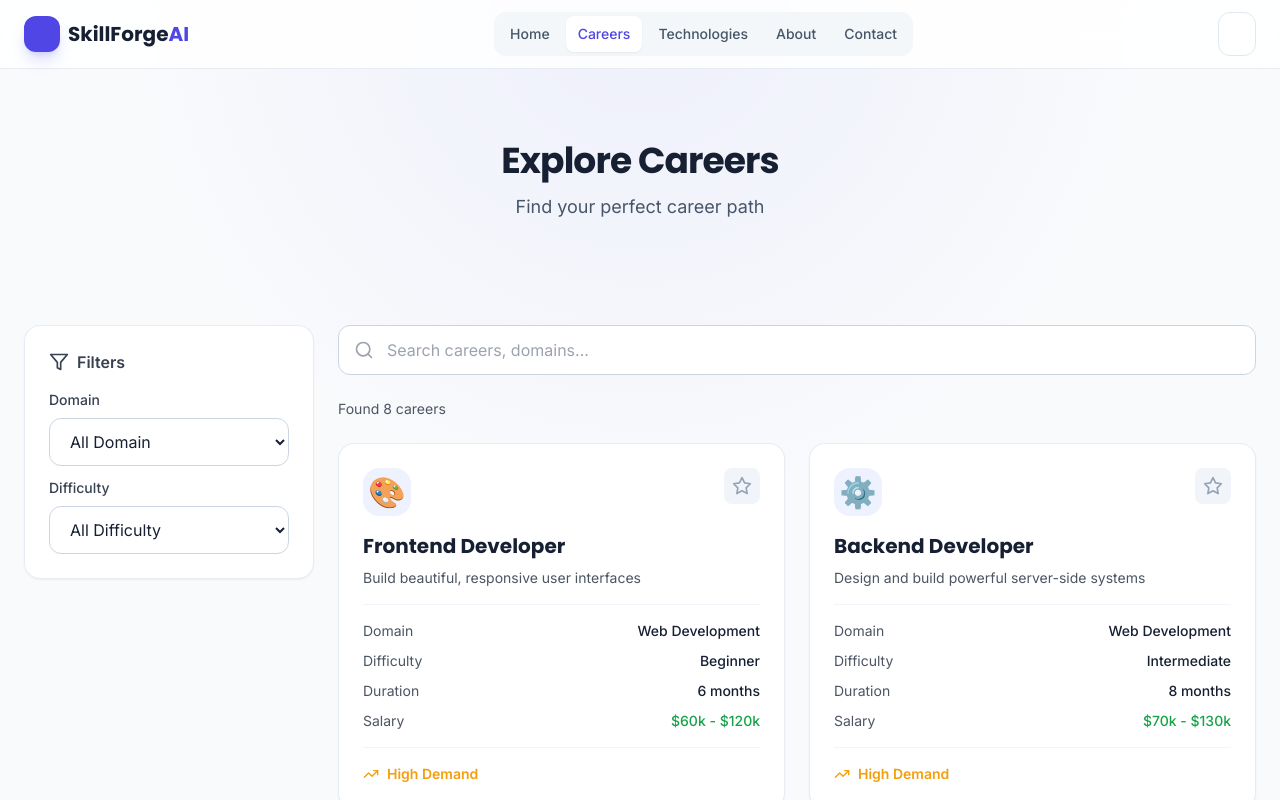
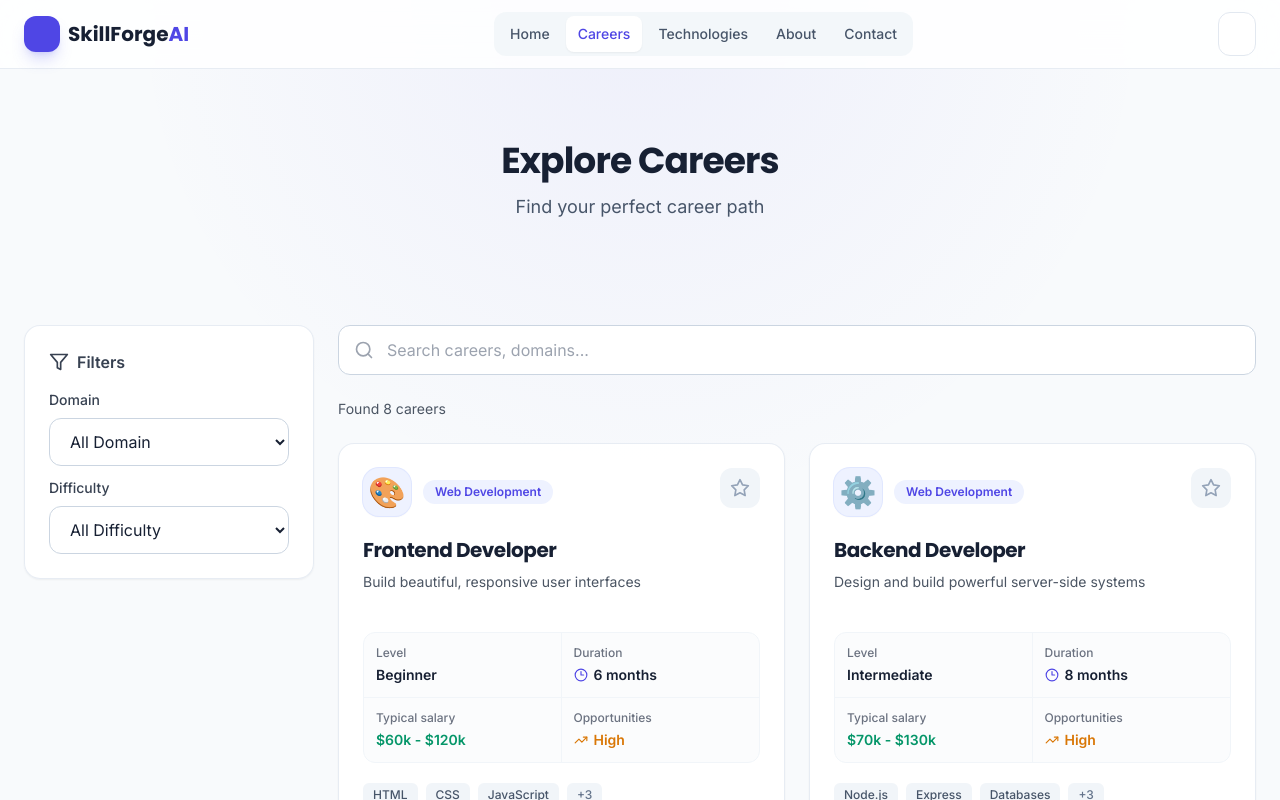
Before and after one commit to yashjagga884-source/SkillForge-AI, a React (Vite) app: page /careers in a window 1280 px wide. Shown: the top 800 px of the page. Built offline with nearby package versions, Linux system fonts and the light colour scheme; some icons are missing.

Commit message:
pushed the files on git

```diff
--- a/src/components/common/CareerCard.jsx
+++ b/src/components/common/CareerCard.jsx
@@ -1,4 +1,4 @@
-import { Star, TrendingUp } from 'lucide-react'
+import { ArrowUpRight, Briefcase, Clock3, Star, TrendingUp } from 'lucide-react'
 import { motion } from 'framer-motion'
 import { useLocalStorage } from '../../hooks/useLocalStorage'
 import toast from 'react-hot-toast'
@@ -20,55 +20,72 @@ export function CareerCard({ career, onClick }) {
 
   return (
     <motion.div
-      whileHover={{ y: -6 }}
+      whileHover={{ y: -7 }}
       transition={{ duration: 0.3 }}
       onClick={onClick}
-      className="card p-6 cursor-pointer group hover:border-indigo-200 hover:shadow-xl hover:shadow-indigo-500/5 dark:hover:border-indigo-400/30"
+      className="card relative flex h-full cursor-pointer flex-col overflow-hidden p-6 group hover:border-indigo-200 hover:shadow-2xl hover:shadow-indigo-500/10 dark:hover:border-indigo-400/50"
     >
-      <div className="flex justify-between items-start mb-4">
-        <div className="flex h-12 w-12 items-center justify-center rounded-2xl bg-indigo-50 text-3xl dark:bg-indigo-400/10">{career.icon}</div>
+      <div className="absolute inset-x-0 top-0 h-1 bg-gradient-to-r from-primary via-indigo-400 to-secondary opacity-0 transition-opacity duration-300 group-hover:opacity-100" />
+
+      <div className="mb-5 flex items-start justify-between">
+        <div className="flex items-center gap-3">
+          <div className="flex h-12 w-12 items-center justify-center rounded-2xl bg-indigo-50 text-3xl shadow-sm ring-1 ring-indigo-100 dark:bg-indigo-400/10 dark:ring-indigo-400/10">{career.icon}</div>
+          <span className="rounded-full bg-indigo-50 px-3 py-1 text-xs font-semibold text-primary dark:bg-indigo-400/10 dark:text-indigo-200">
+            {career.domain}
+          </span>
+        </div>
         <button
           onClick={handleFavorite}
-          className={`p-2 rounded-lg transition-all ${
+          aria-label={isFavorited ? `Remove ${career.name} from favorites` : `Add ${career.name} to favorites`}
+          className={`rounded-xl p-2.5 transition-all ${
             isFavorited
-              ? 'bg-accent text-white'
-              : 'bg-slate-100 dark:bg-dark-border text-slate-400 group-hover:text-accent'
+              ? 'bg-amber-100 text-amber-500 dark:bg-amber-400/15'
+              : 'bg-slate-100 text-slate-400 hover:bg-amber-50 hover:text-amber-500 dark:bg-dark-border dark:hover:bg-amber-400/10'
           }`}
         >
           <Star className="w-5 h-5" fill={isFavorited ? 'currentColor' : 'none'} />
         </button>
       </div>
 
-      <h3 className="text-xl font-bold mb-2 group-hover:text-primary transition-colors">
+      <h3 className="mb-2 text-xl font-bold tracking-tight group-hover:text-primary transition-colors">
         {career.name}
       </h3>
 
-      <p className="text-gray-600 dark:text-gray-400 mb-4 text-sm line-clamp-2">
+      <p className="mb-5 min-h-[40px] text-sm leading-5 text-gray-600 dark:text-gray-400 line-clamp-2">
         {career.description}
       </p>
 
-      <div className="space-y-2.5 border-y border-slate-100 py-4 dark:border-dark-border">
-        <div className="flex items-center justify-between text-sm">
-          <span className="text-gray-600 dark:text-gray-400">Domain</span>
-          <span className="font-medium">{career.domain}</span>
+      <div className="grid grid-cols-2 overflow-hidden rounded-xl border border-slate-100 bg-slate-50/60 text-sm dark:border-dark-border dark:bg-slate-900/20">
+        <div className="border-b border-r border-slate-100 p-3 dark:border-dark-border">
+          <span className="block text-xs font-medium text-gray-500 dark:text-gray-400">Level</span>
+          <span className="mt-1 block font-semibold text-ink dark:text-slate-100">{career.difficulty}</span>
         </div>
-        <div className="flex items-center justify-between text-sm">
-          <span className="text-gray-600 dark:text-gray-400">Difficulty</span>
-          <span className="font-medium">{career.difficulty}</span>
+        <div className="border-b border-slate-100 p-3 dark:border-dark-border">
+          <span className="block text-xs font-medium text-gray-500 dark:text-gray-400">Duration</span>
+          <span className="mt-1 flex items-center gap-1.5 font-semibold text-ink dark:text-slate-100"><Clock3 className="h-3.5 w-3.5 text-primary" />{career.duration}</span>
         </div>
-        <div className="flex items-center justify-between text-sm">
-          <span className="text-gray-600 dark:text-gray-400">Duration</span>
-          <span className="font-medium">{career.duration}</span>
+        <div className="border-r border-slate-100 p-3 dark:border-dark-border">
+          <span className="block text-xs font-medium text-gray-500 dark:text-gray-400">Typical salary</span>
+          <span className="mt-1 block font-semibold text-emerald-600 dark:text-emerald-400">{career.salary}</span>
         </div>
-        <div className="flex items-center justify-between text-sm">
-          <span className="text-gray-600 dark:text-gray-400">Salary</span>
-          <span className="font-medium text-green-600">{career.salary}</span>
+        <div className="p-3">
+          <span className="block text-xs font-medium text-gray-500 dark:text-gray-400">Opportunities</span>
+          <span className="mt-1 flex items-center gap-1.5 font-semibold text-amber-600 dark:text-amber-400"><TrendingUp className="h-3.5 w-3.5" />{career.demand}</span>
         </div>
       </div>
 
-      <div className="mt-4 flex items-center gap-2 text-sm text-accent font-semibold">
-        <TrendingUp className="w-4 h-4" />
-        {career.demand} Demand
+      <div className="mt-5 flex flex-wrap gap-2">
+        {career.skills.slice(0, 3).map((skill) => (
+          <span key={skill} className="rounded-md bg-slate-100 px-2.5 py-1 text-xs font-medium text-slate-600 dark:bg-slate-800 dark:text-slate-300">
+            {skill}
+          </span>
+        ))}
+        {career.skills.length > 3 && <span className="rounded-md bg-slate-100 px-2.5 py-1 text-xs font-medium text-slate-500 dark:bg-slate-800 dark:text-slate-400">+{career.skills.length - 3}</span>}
+      </div>
+
+      <div className="mt-5 flex items-center justify-between border-t border-slate-100 pt-4 text-sm dark:border-dark-border">
+        <span className="flex items-center gap-2 font-semibold text-slate-600 dark:text-slate-300"><Briefcase className="h-4 w-4 text-primary" />Career roadmap</span>
+        <span className="flex items-center gap-1 font-semibold text-primary transition-transform group-hover:translate-x-1">View <ArrowUpRight className="h-4 w-4" /></span>
       </div>
     </motion.div>
   )
--- a/src/pages/CareerDetails.jsx
+++ b/src/pages/CareerDetails.jsx
@@ -14,7 +14,6 @@ export function CareerDetails() {
 
   const career = CAREERS.find(c => c.id === parseInt(id))
 
-  // Track recently viewed
   React.useEffect(() => {
     if (career) {
       const updated = [career.id, ...recentlyViewed.filter(cid => cid !== career.id)].slice(0, 10)
--- a/src/pages/Careers.jsx
+++ b/src/pages/Careers.jsx
@@ -28,7 +28,6 @@ export function Careers() {
     }))
   }, [filterOptions])
 
-  // Filter careers
   const filteredCareers = useMemo(() => {
     let results = filterBySearch(CAREERS, searchTerm, ['name', 'description', 'domain'])
 
```
